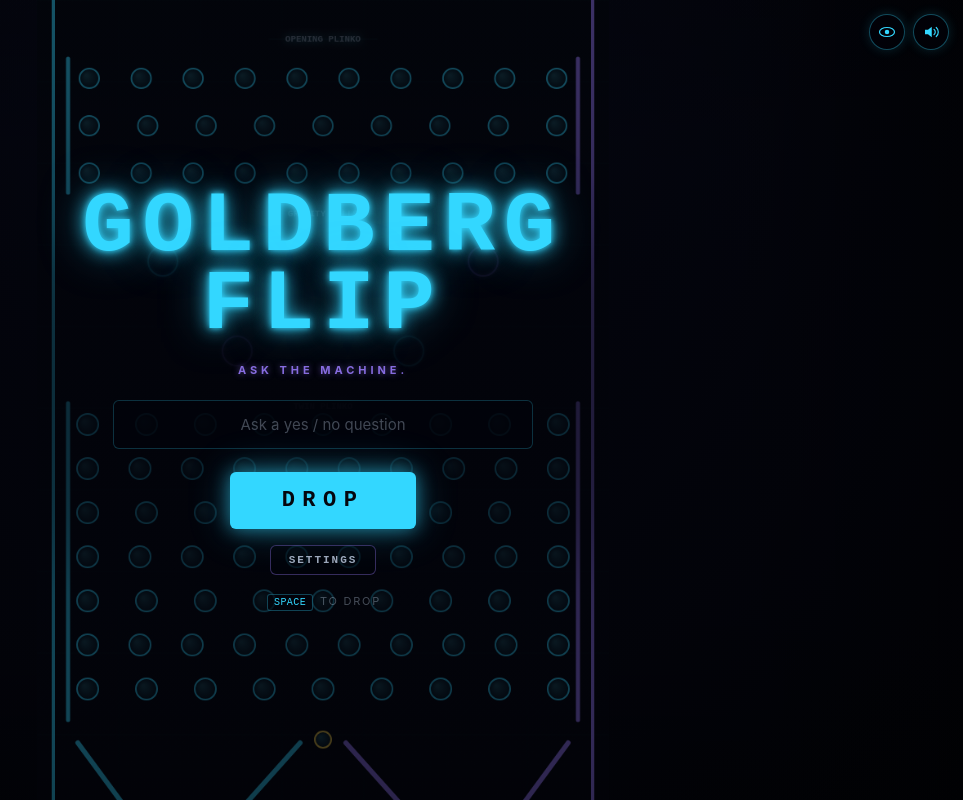
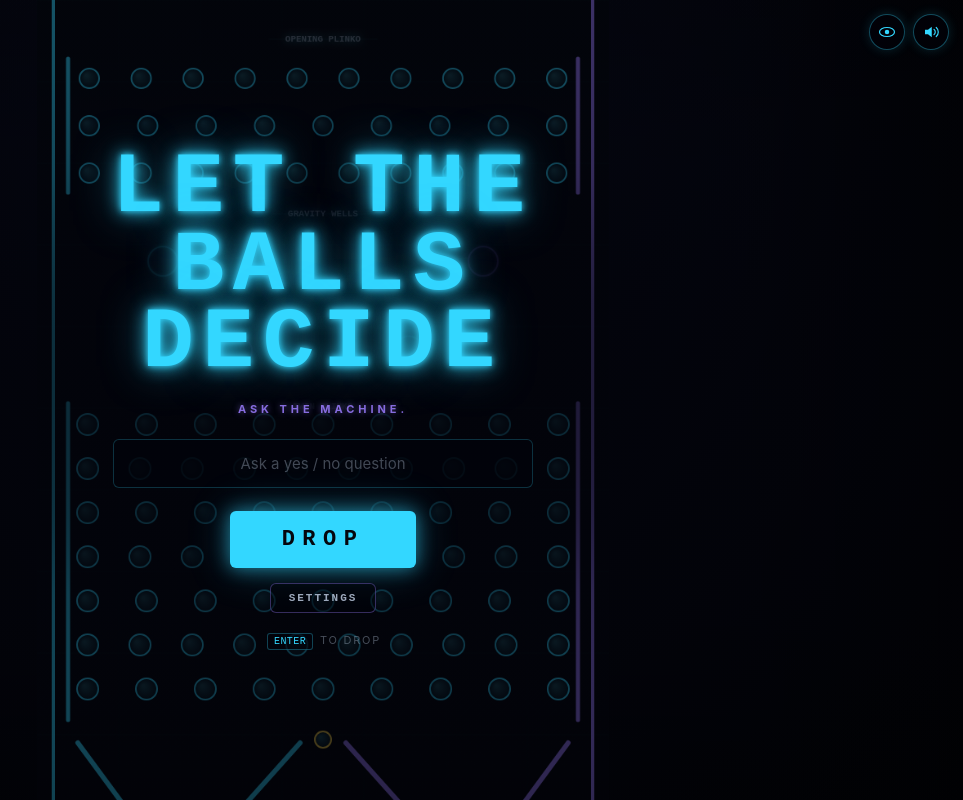
Before and after one commit to Timothy-Cao/flipper, a plain HTML site: page index.html in a window 1280 px wide. Shown: the whole page, without its empty margins (317-1280 px from the left). Drawn offline with Linux system fonts and the light colour scheme.

Commit message:
Rename to Let the Balls Decide, fix hint and shrink wall bumper
Change app title from Goldberg Flip to Let the Balls Decide. Update
keyboard hint from Space to Enter since the input field is focused.
Shrink bottom-left wall bumper (r 24 → 16) to prevent ball trapping.

Co-Authored-By: Claude Opus 4.6 <noreply@anthropic.com>

```diff
--- a/app.js
+++ b/app.js
@@ -420,7 +420,7 @@
     // Wall-hugging half-circles along edges
     pushBumper(20,    y0 + 70,  28);
     pushBumper(W-20,  y0 + 70,  28);
-    pushBumper(20,    y0 + 200, 24);
+    pushBumper(20,    y0 + 200, 16);
     pushBumper(W-20,  y0 + 200, 24);
     // Interior rows — offsets from center
     const rows = [
--- a/index.html
+++ b/index.html
@@ -7,12 +7,12 @@
 <meta name="theme-color" content="#03040a" />
 <meta name="color-scheme" content="dark" />
 
-<meta property="og:title" content="Goldberg Flip" />
+<meta property="og:title" content="Let the Balls Decide" />
 <meta property="og:description" content="Ask a yes/no question. YES and NO marbles race through a neon Rube-Goldberg machine." />
 <meta property="og:type" content="website" />
 <meta name="twitter:card" content="summary_large_image" />
 
-<title>Goldberg Flip</title>
+<title>Let the Balls Decide</title>
 <link rel="icon" type="image/svg+xml" href="favicon.svg" />
 <link rel="stylesheet" href="styles.css" />
 </head>
@@ -48,7 +48,7 @@
     <!-- Menu (visible before the race) -->
     <section id="menu" class="overlay overlay-dim" aria-labelledby="title">
       <div class="panel">
-        <h1 id="title" class="neon">GOLDBERG FLIP</h1>
+        <h1 id="title" class="neon">LET THE BALLS DECIDE</h1>
         <p class="sub">Ask the machine.</p>
         <label class="sr-only" for="question">A yes or no question</label>
         <input id="question" type="text" placeholder="Ask a yes / no question" maxlength="80" autocomplete="off" autocapitalize="sentences" spellcheck="false" enterkeyhint="go" />
@@ -61,7 +61,7 @@
           </div>
           <input id="weightSlider" class="weight-slider" type="range" min="1" max="9" step="1" value="5" />
         </div>
-        <p class="hint hint-quiet"><kbd>Space</kbd> to drop</p>
+        <p class="hint hint-quiet"><kbd>Enter</kbd> to drop</p>
       </div>
     </section>
 
```
